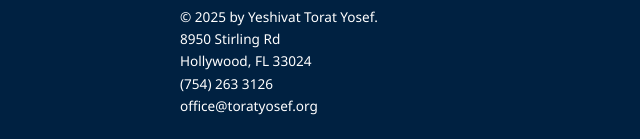
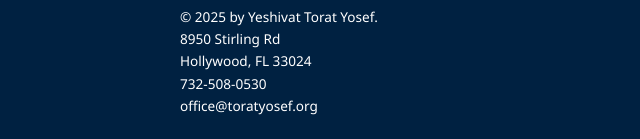
Before and after one commit to ToratYosef/ToratYosef..github.io, a website: page index.html in a window 1280 px wide. Shown: the part 658-797 px from the top of the page, 284-924 px from the left. Drawn offline with Linux system fonts and the light colour scheme.

Commit message:
s# Please enter the commit message for your changes. Lines starting

```diff
--- a/index.html
+++ b/index.html
@@ -388,7 +388,7 @@
                 <p>&copy; 2025 by Yeshivat Torat Yosef.</p>
                 <p>8950 Stirling Rd</p>
                 <p>Hollywood, FL 33024</p>
-                <p>(754) 263 3126</p>
+                <p><a href="tel:7325080530">732-508-0530</a></p>
                 <p><a href="mailto:office@toratyosef.org">office@toratyosef.org</a></p>
             </div>
             <div class="footer-section dev-info">
```
